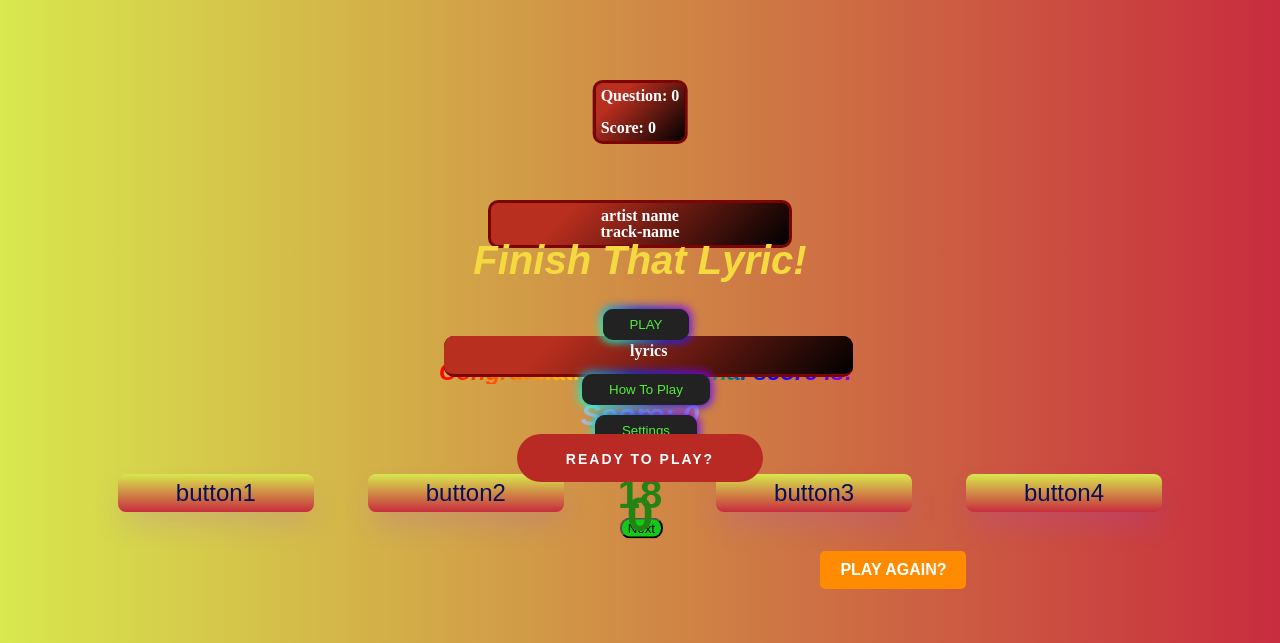
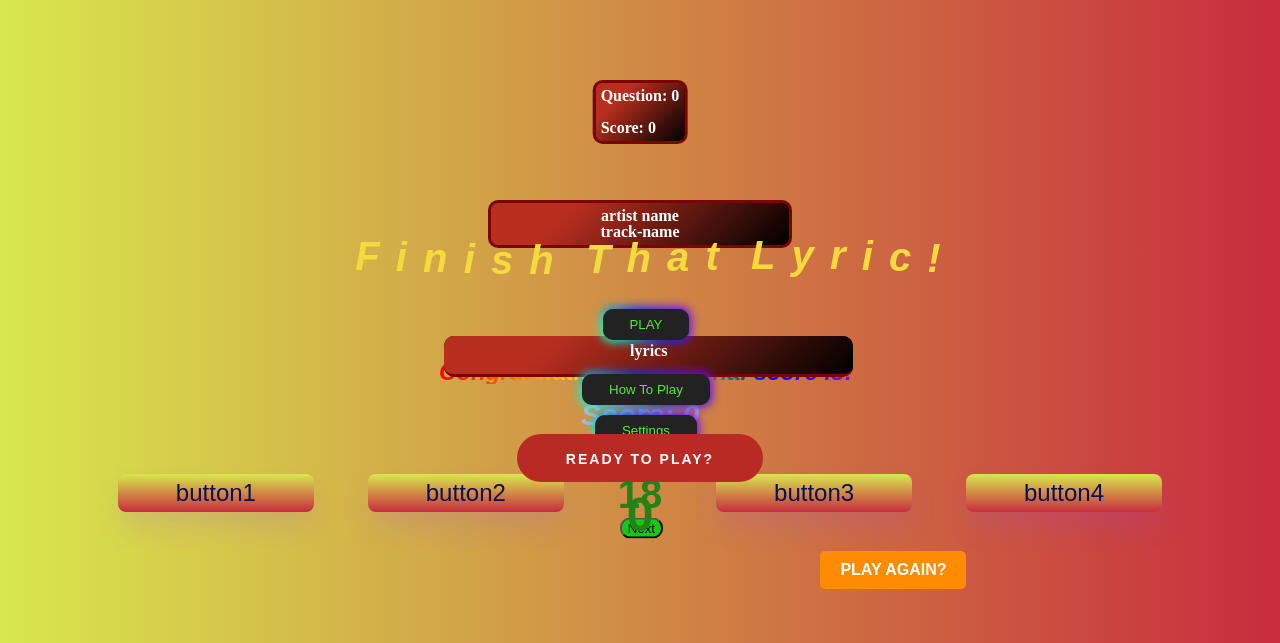
Before and after one commit to kcho760/Finish-that-lyric, a website built with webpack: page index.html in a window 1280 px wide. Shown: the top 643 px of the page. Built offline with nearby package versions, Linux system fonts and the light colour scheme; no server answers; files whose address does not match are found by name.

Commit message:
Fixed menu bugs and added title wave

```diff
--- a/index.html
+++ b/index.html
@@ -24,7 +24,28 @@
     </div>
 
     <div class="inner-div1">
-      <div id="title">Finish That Lyric!</div>
+      <div id="title">
+        <span style="--delay: 1;">F</span>
+        <span style="--delay: 2;">i</span>
+        <span style="--delay: 3;">n</span>
+        <span style="--delay: 4;">i</span>
+        <span style="--delay: 5;">s</span>
+        <span style="--delay: 6;">h</span>
+        <span style="--delay: 7;"> </span>
+        <span style="--delay: 8;">T</span>
+        <span style="--delay: 9;">h</span>
+        <span style="--delay: 10;">a</span>
+        <span style="--delay: 11;">t</span>
+        <span style="--delay: 12;"> </span>
+        <span style="--delay: 13;">L</span>
+        <span style="--delay: 14;">y</span>
+        <span style="--delay: 15;">r</span>
+        <span style="--delay: 16;">i</span>
+        <span style="--delay: 17;">c</span>
+        <span style="--delay: 18;">!</span>
+      </div>
+
+
       <div class="menu-buttons">
         <button id="htp-button">How To Play</button>
         <button id="settings-button">Settings</button>
@@ -70,8 +91,7 @@
         <p>You can adjust settings through the settings menu.<br><br>
           There are 4 answers to choose from. Clicking on any of them marks them as your selection.<br><br>
           -50/50: Removes two incorrect answers.<br>
-          -Second Chance: Gives second chance.<br><br>
-          Keep playing until the game ends to see your final score.</p>
+          -Second Chance: Gives second chance.<br><br></p>
       </div>
     </div>
 
--- a/src/index.js
+++ b/src/index.js
@@ -103,6 +103,9 @@ document.addEventListener('DOMContentLoaded',async () => {
       lyrics.getNewLyrics();
       let readyTimer = new Timer(3, document.getElementById("ready-timer"));
       const audioSource = document.getElementById('audio-source');
+
+      settingsMenu.style.display = 'none';
+      htpMenu.style.display = 'none';
 
     readyTimer.start();
     mainTimer.start();
--- a/src/styles/div1.scss
+++ b/src/styles/div1.scss
@@ -135,7 +135,7 @@
   color: rgb(4, 4, 3);
   font-family:Verdana, Geneva, Tahoma, sans-serif;
   width: 30%;
-  top: 50%;
+  top: 55%;
   left: 110%;
   text-align: left;
   padding: 10px;
@@ -169,10 +169,136 @@
   position: relative;
 }
 
+@keyframes wave {
+  0% {
+    transform: translateY(0);
+  }
+  50% {
+    transform: translateY(-5px);
+  }
+  100% {
+    transform: translateY(0);
+  }
+}
+
 #title {
   position: relative;
   bottom: 140px;
-  left: 0%;
+  left: -3%;
+  display: inline-block;
+}
+
+#title span {
+  display: inline-block;
+  animation: wave 1.5s ease-in-out infinite;
+}
+
+#title span:nth-child(1) {
+  animation-delay: 0s;
+  position: relative;
+  left: 0;
+}
+
+#title span:nth-child(2) {
+  animation-delay: 0.1s;
+  position: relative;
+  left: 5px;
+}
+
+#title span:nth-child(3) {
+  animation-delay: 0.2s;
+  position: relative;
+  left: 10px;
+}
+
+#title span:nth-child(4) {
+  animation-delay: 0.3s;
+  position: relative;
+  left: 15px;
+}
+
+#title span:nth-child(5) {
+  animation-delay: 0.4s;
+  position: relative;
+  left: 20px;
+}
+
+#title span:nth-child(6) {
+  animation-delay: 0.5s;
+  position: relative;
+  left: 25px;
+}
+
+#title span:nth-child(7) {
+  animation-delay: 0.6s;
+  position: relative;
+  left: 30px;
+}
+
+#title span:nth-child(8) {
+  animation-delay: 0.7s;
+  position: relative;
+  left: 35px;
+}
+
+#title span:nth-child(9) {
+  animation-delay: 0.8s;
+  position: relative;
+  left: 40px;
+}
+
+#title span:nth-child(10) {
+  animation-delay: 0.9s;
+  position: relative;
+  left: 45px;
+}
+
+#title span:nth-child(11) {
+  animation-delay: 1s;
+  position: relative;
+  left: 50px;
+}
+
+#title span:nth-child(12) {
+  animation-delay: 1.1s;
+  position: relative;
+  left: 55px;
+}
+
+#title span:nth-child(13) {
+  animation-delay: 1.2s;
+  position: relative;
+  left: 60px;
+}
+
+#title span:nth-child(14) {
+  animation-delay: 1.3s;
+  position: relative;
+  left: 65px;
+}
+
+#title span:nth-child(15) {
+  animation-delay: 1.4s;
+  position: relative;
+  left: 70px;
+}
+
+#title span:nth-child(16) {
+  animation-delay: 1.5s;
+  position: relative;
+  left: 75px;
+}
+
+#title span:nth-child(17) {
+  animation-delay: 1.6s;
+  position: relative;
+  left: 80px;
+}
+
+#title span:nth-child(18) {
+  animation-delay: 1.7s;
+  position: relative;
+  left: 85px;
 }
 
 #play-button {
```
Also changed, not shown: dist/main.css, dist/main.js.
